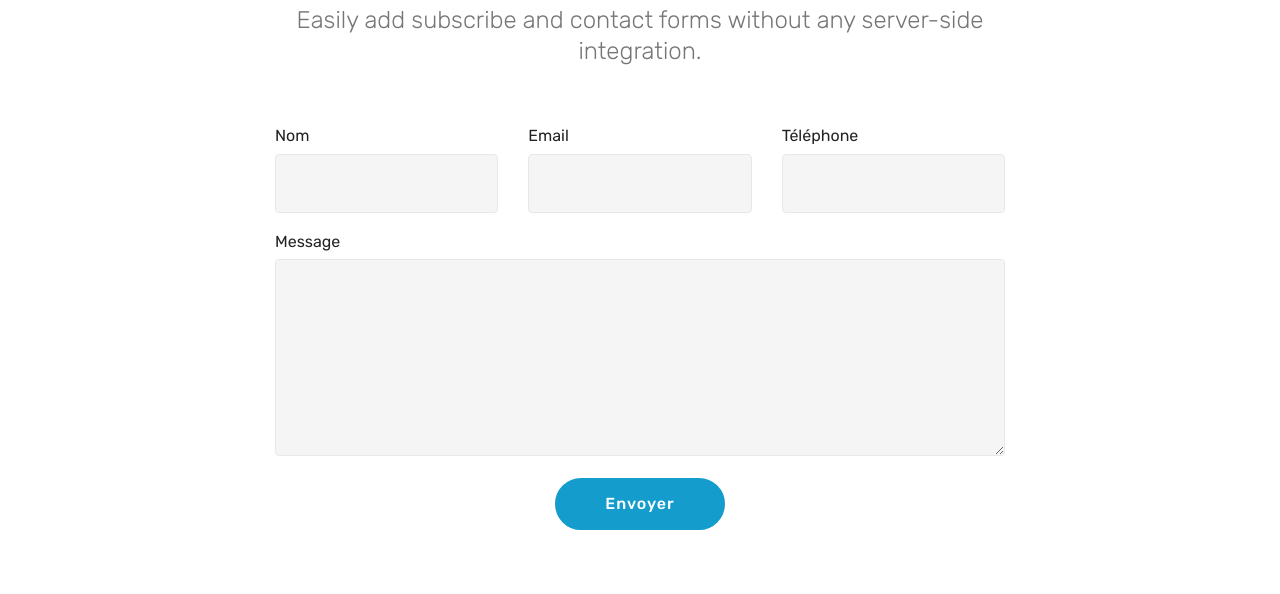
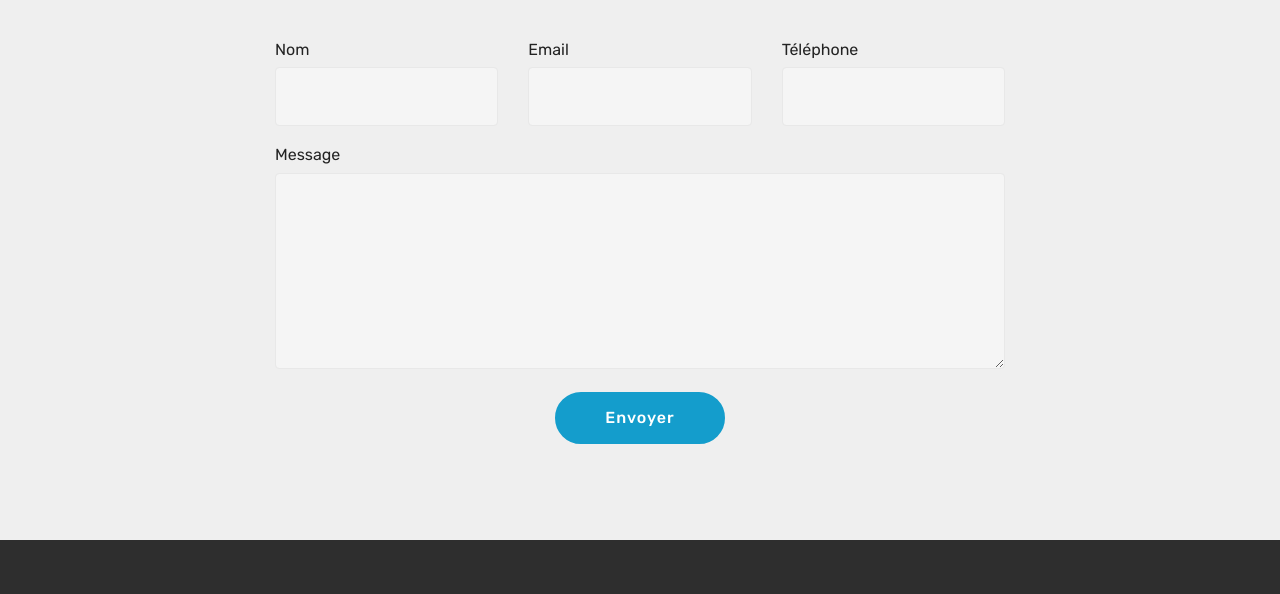
Before and after one commit to EvaPons/portfolio, a plain HTML site: page page2.html in a window 1280 px wide. Shown: the part 167-761 px from the top of the page. Drawn offline with Linux system fonts and the light colour scheme.

Commit message:
create github pages

```diff
--- a/assets/mobirise/css/mbr-additional.css
+++ b/assets/mobirise/css/mbr-additional.css
@@ -2896,7 +2896,7 @@ body {
 .cid-rc0tPBNHNx {
   padding-top: 90px;
   padding-bottom: 90px;
-  background-color: #ffffff;
+  background-color: #efefef;
 }
 .cid-rc0tPBNHNx .title {
   margin-bottom: 2rem;
--- a/page2.html
+++ b/page2.html
@@ -57,7 +57,7 @@
     </nav>
 </section>
 
-<section class="engine"><a href="https://mobirise.info/w">html5 templates</a></section><section class="mbr-section form1 cid-rc0tPBNHNx" id="form1-1g">
+<section class="engine"><a href="https://mobirise.info/o">free portfolio website templates</a></section><section class="mbr-section form1 cid-rc0tPBNHNx" id="form1-1g">
 
 
 
@@ -67,9 +67,7 @@
             <div class="title col-12 col-lg-8">
                 <h2 class="mbr-section-title align-center pb-3 mbr-fonts-style display-2">
                     FORMULAIRE DE CONTACT</h2>
-                <h3 class="mbr-section-subtitle align-center mbr-light pb-3 mbr-fonts-style display-5">
-                    Easily add subscribe and contact forms without any server-side integration.
-                </h3>
+
             </div>
         </div>
     </div>
@@ -80,7 +78,7 @@
                         Thanks for filling out the form!
                     </div>
 
-                    <form class="mbr-form" action="https://mobirise.com/" method="post" data-form-title="Mobirise Form"><input type="hidden" name="email" data-form-email="true" value="sEh9lWb53njOhjX2R8ihb3+mJtz+FiMfVeQ/dbZmozulnRB0UIn1mVEASsTA8Aph9D2nf8BFeye1gPKxSaoGAqnmeNtGzKmORwNDSBHcFH6xmOZvXmN6ZLkf73uvQ8o6">
+                    <form class="mbr-form" action="https://mobirise.com/" method="post" data-form-title="Mobirise Form"><input type="hidden" name="email" data-form-email="true" value="x66rLz00CZx8wqha0RGUvhdo7mpS3q5LtjJGPumjiaQH6fFn7n41UjotfDjsW0xTwtzZ1L7mjL222QWV2dTnQaZqCK/K71O2x5dw6MTVoStCn4KlbETVC1PQEJELx7Oc">
                         <div class="row row-sm-offset">
                             <div class="col-md-4 multi-horizontal" data-for="name">
                                 <div class="form-group">
```
Also changed, not shown: index.html (+1 -1 lines), page1.html (+1 -1 lines), 1 other file.
